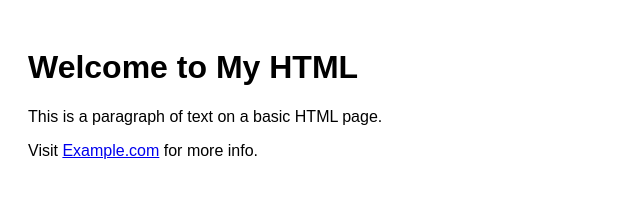
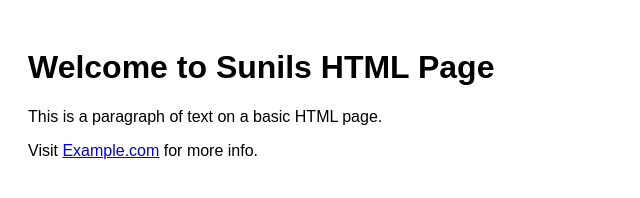
Before and after one commit to SunilKividor/Sniff, a plain HTML site: page src/index.html in a window 1280 px wide. Shown: the whole page, without its empty margins (0-640 px from the left). Drawn offline with Linux system fonts and the light colour scheme.

```diff
--- a/src/index.html
+++ b/src/index.html
@@ -13,7 +13,7 @@
 </head>
 <body>
 
-  <h1>Welcome to My HTML</h1>
+  <h1>Welcome to Sunils HTML Page</h1>
   <p>This is a paragraph of text on a basic HTML page.</p>
   <p>Visit <a href="https://example.com" target="_blank">Example.com</a> for more info.</p>
 
```
Also changed, not shown: 1 other file.
